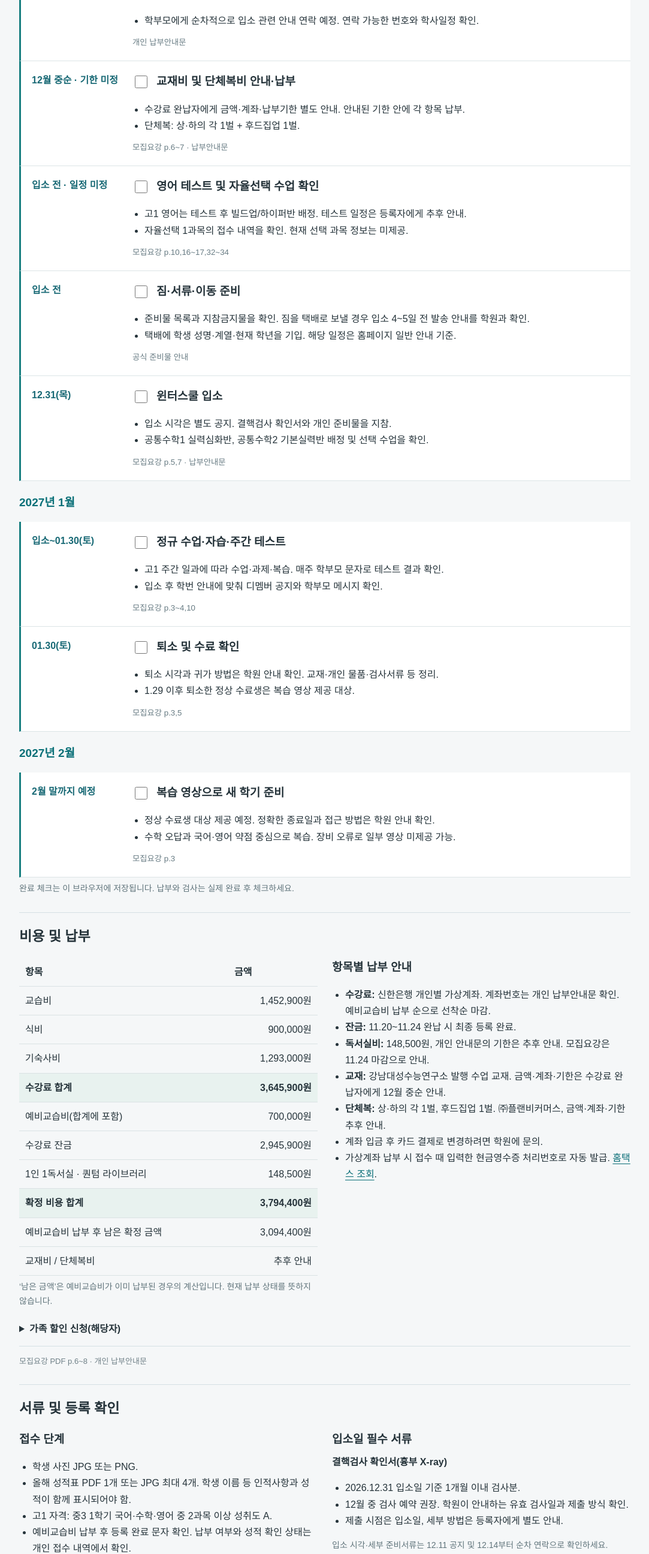
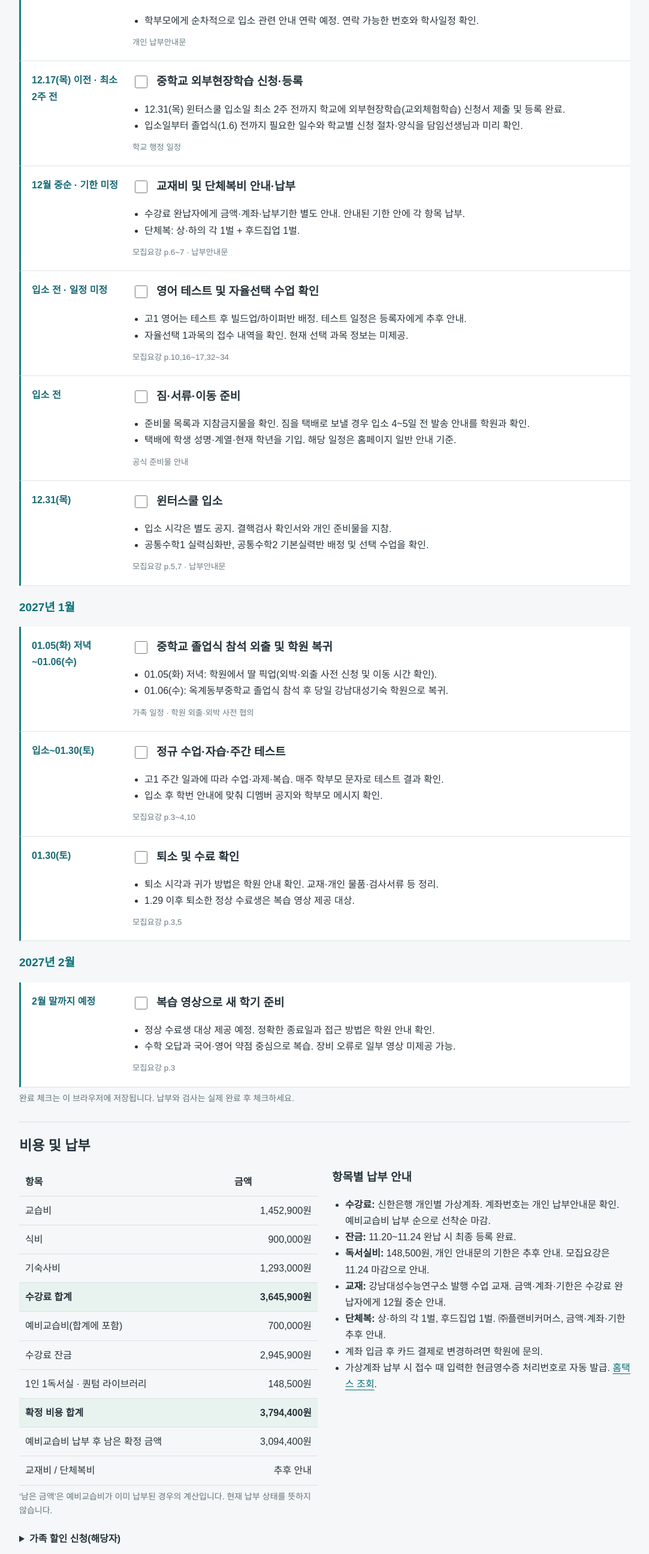
Before and after one commit to saebi98/saebi98.github.io, a plain HTML site: page winter.html in a window 1280 px wide. Shown: the part 1600-4191 px from the top of the page at 60% size, without its empty margins (98-1181 px from the left). Drawn offline with Linux system fonts and the light colour scheme.

Commit message:
Update winter.html with field trip registration and graduation schedule

```diff
--- a/winter.html
+++ b/winter.html
@@ -12,7 +12,7 @@
 <section class="band" id="timeline"><h2>준비 타임라인</h2><div class="controls"><button data-filter="all" aria-pressed="true">전체</button><button data-filter="payment" aria-pressed="false">납부</button><button data-filter="prepare" aria-pressed="false">준비·공지</button><button data-filter="school" aria-pressed="false">입소·학습</button><label><input type="checkbox" id="hideDone"> 완료 숨김</label><button id="print">인쇄</button></div><div id="events"></div><p class="muted">완료 체크는 이 브라우저에 저장됩니다. 납부와 검사는 실제 완료 후 체크하세요.</p></section>
 <section class="band" id="fees"><h2>비용 및 납부</h2><div class="grid"><div><table class="fees"><tbody><tr><th>항목</th><th>금액</th></tr><tr><td>교습비</td><td>1,452,900원</td></tr><tr><td>식비</td><td>900,000원</td></tr><tr><td>기숙사비</td><td>1,293,000원</td></tr><tr class="total"><td>수강료 합계</td><td>3,645,900원</td></tr><tr><td>예비교습비(합계에 포함)</td><td>700,000원</td></tr><tr><td>수강료 잔금</td><td>2,945,900원</td></tr><tr><td>1인 1독서실 · 퀀텀 라이브러리</td><td>148,500원</td></tr><tr class="total"><td>확정 비용 합계</td><td>3,794,400원</td></tr><tr><td>예비교습비 납부 후 남은 확정 금액</td><td>3,094,400원</td></tr><tr><td>교재비 / 단체복비</td><td>추후 안내</td></tr></tbody></table><p class="muted">‘남은 금액’은 예비교습비가 이미 납부된 경우의 계산입니다. 현재 납부 상태를 뜻하지 않습니다.</p></div><div><h3>항목별 납부 안내</h3><ul><li><b>수강료:</b> 신한은행 개인별 가상계좌. 계좌번호는 개인 납부안내문 확인. 예비교습비 납부 순으로 선착순 마감.</li><li><b>잔금:</b> 11.20~11.24 완납 시 최종 등록 완료.</li><li><b>독서실비:</b> 148,500원, 개인 안내문의 기한은 추후 안내. 모집요강은 11.24 마감으로 안내.</li><li><b>교재:</b> 강남대성수능연구소 발행 수업 교재. 금액·계좌·기한은 수강료 완납자에게 12월 중순 안내.</li><li><b>단체복:</b> 상·하의 각 1벌, 후드집업 1벌. ㈜플랜비커머스, 금액·계좌·기한 추후 안내.</li><li>계좌 입금 후 카드 결제로 변경하려면 학원에 문의.</li><li>가상계좌 납부 시 접수 때 입력한 현금영수증 처리번호로 자동 발급. <a href="https://hometax.go.kr">홈택스 조회</a>.</li></ul></div></div>
 <details><summary>가족 할인 신청(해당자)</summary><p>고1·고2 형제자매 동시 등록 또는 최근 3년 이내 퀘타 윈터 3주 이상 재원한 본인·형제자매는 교습비 10%, 퀘타 정규시즌 6개월 이상 또는 반수시즌 수료자의 형제자매는 교습비 30% 할인 대상입니다. 전체 수강료가 아닌 교습비 기준이며 대상 여부는 학원 확인이 필요합니다.</p><p>campusk@dshw.co.kr로 신청 학생 성명·생년월일, 이전 재원생 성명·기간과 가족관계증명서 제출(본인 재등원은 증명서 불필요). 잔금 납부 시 정산, 의대관 동시·교차 재원은 적용 불가.</p></details><p class="citation">모집요강 PDF p.6~8 · 개인 납부안내문</p></section>
-<section class="band" id="documents"><h2>서류 및 등록 확인</h2><div class="grid"><div><h3>접수 단계</h3><ul><li>학생 사진 JPG 또는 PNG.</li><li>올해 성적표 PDF 1개 또는 JPG 최대 4개. 학생 이름 등 인적사항과 성적이 함께 표시되어야 함.</li><li>고1 자격: 중3 1학기 국어·수학·영어 중 2과목 이상 성취도 A.</li><li>예비교습비 납부 후 등록 완료 문자 확인. 납부 여부와 성적 확인 상태는 개인 접수 내역에서 확인.</li><li>입력 성적과 증빙이 다르면 등록 취소 가능.</li></ul></div><div><h3>입소일 필수 서류</h3><p><b>결핵검사 확인서(흉부 X-ray)</b></p><ul><li>2026.12.31 입소일 기준 1개월 이내 검사분.</li><li>12월 중 검사 예약 권장. 학원이 안내하는 유효 검사일과 제출 방식 확인.</li><li>제출 시점은 입소일, 세부 방법은 등록자에게 별도 안내.</li></ul><p class="muted">입소 시각·세부 준비서류는 12.11 공지 및 12.14부터 순차 연락으로 확인하세요.</p></div></div><p class="citation">모집요강 PDF p.5,7 · 개인 납부안내문</p></section>
+<section class="band" id="documents"><h2>서류 및 등록 확인</h2><div class="grid"><div><h3>접수 단계</h3><ul><li>학생 사진 JPG 또는 PNG.</li><li>올해 성적표 PDF 1개 또는 JPG 최대 4개. 학생 이름 등 인적사항과 성적이 함께 표시되어야 함.</li><li>고1 자격: 중3 1학기 국어·수학·영어 중 2과목 이상 성취도 A.</li><li>예비교습비 납부 후 등록 완료 문자 확인. 납부 여부와 성적 확인 상태는 개인 접수 내역에서 확인.</li><li>입력 성적과 증빙이 다르면 등록 취소 가능.</li></ul></div><div><h3>입소일 필수 서류 및 중학교 행정</h3><p><b>결핵검사 확인서(흉부 X-ray)</b></p><ul><li>2026.12.31 입소일 기준 1개월 이내 검사분.</li><li>12월 중 검사 예약 권장. 학원이 안내하는 유효 검사일과 제출 방식 확인.</li><li>제출 시점은 입소일, 세부 방법은 등록자에게 별도 안내.</li></ul><p><b>중학교 외부현장학습 신청 및 졸업식 참석</b></p><ul><li><b>외부현장학습 등록:</b> 12.31 입소일 최소 2주 전(12.17 이전)까지 중학교에 외부현장학습(교외체험학습) 신청 완료.</li><li><b>졸업식 일정:</b> 2027.01.05(화) 저녁 딸 픽업 → 01.06(수) 졸업식 참석 후 학원 복귀(학원에 사전 외출·외박 신청).</li></ul><p class="muted">입소 시각·세부 준비서류는 12.11 공지 및 12.14부터 순차 연락으로 확인하세요.</p></div></div><p class="citation">모집요강 PDF p.5,7 · 개인 납부안내문 · 가족 일정</p></section>
 <section class="band" id="courses"><h2>고1 수업 및 주간 일과</h2><div class="grid"><div class="course"><h3>공통수학1 · 실력심화반</h3><p>이성현 선생님 · 월/수/금 13:30~17:00</p><p>다항식, 나머지정리, 인수분해, 복소수, 이차방정식·이차함수, 여러 방정식·부등식, 경우의 수·순열·조합·행렬.</p><p class="muted">핵심 내신 개념과 심화 기출, 워크북·복습 테스트·오답 자료 제공.</p></div><div class="course"><h3>공통수학2 · 기본실력반</h3><p>김종우 선생님 · 화/목 13:30~17:00</p><p>평면좌표·직선·원, 도형의 이동, 집합·명제, 절대부등식, 함수·유리함수·무리함수.</p><p class="muted">기본 개념과 빈출 유형, 수준별 과제·미니 테스트, 학부모 결과 안내.</p></div><div class="course"><h3>국어 · 주찬우 선생님</h3><p>화/목 08:30~12:00 · 문학·독서</p><p>고전·현대 시와 소설, 인문·법경제·과학기술 독해. 필수 개념·어휘와 논리, 과제·테스트 피드백.</p></div><div class="course"><h3>영어 · 분반 추후 안내</h3><p>금 08:30~12:00 · 테스트 후 빌드업/하이퍼 배정</p><p>빌드업 김지은: 독해·어법·서술형, 주간 어휘 200개. 하이퍼 안성찬: 심화 구문·논리 독해, 주간 어휘 300개.</p></div><div class="course"><h3>통합과학1 · 신민 선생님</h3><p>월 08:30~12:00</p><p>판구조론, 주기율·화학 결합, 세포·정보 흐름, 운동·중력. 과제·테스트 결과 학생/학부모 발송.</p></div><div class="course"><h3>통합사회1 · 진민 선생님</h3><p>수 08:30~12:00</p><p>기후·문화권, 행복·정의관, 자본주의·무역, 헌법·기본권·문화변동. 주간 복습 테스트 및 개별 피드백.</p></div></div>
 <details open><summary>자율선택 수업 · 신청 과목 확인 필요</summary><p>토요일 오전 수업 중 1개 선택. 강의계획서는 08:00~12:00로 안내하지만 주당 시수표는 3시간으로 기재되어 실제 운영시간은 학원 확인 필요.</p><ul><li><b>대수 수능 맛보기 / 조병화:</b> 대수 선행 경험 필요. 거듭제곱근·지수로그·삼각함수·수열.</li><li><b>미적분Ⅰ 수능 맛보기 / 안경수:</b> 미적분 기본 개념 선행 필요. 미분·도함수 활용·적분.</li><li><b>국어 문법 특강 / 박금병:</b> 품사·문장성분·단어형성·높임·시제·중세국어.</li><li><b>문학 특강 / 김성준:</b> 현대시·고전시가·현대소설·고전소설의 감상 및 문제 적용.</li></ul></details>
 <div class="scroll"><table class="week"><caption>주간 수업 예시 · 학원 사정에 따라 변경 가능</caption><thead><tr><th>시간</th><th>월</th><th>화</th><th>수</th><th>목</th><th>금</th><th>토</th><th>일</th></tr></thead><tbody><tr><th>08:30~12:00</th><td>통합과학1</td><td>국어</td><td>통합사회1</td><td>국어</td><td>영어</td><td>자율선택<br>08:00 시작</td><td>자율학습</td></tr><tr><th>13:30~17:00</th><td>공수1 심화</td><td>공수2 기본</td><td>공수1 심화</td><td>공수2 기본</td><td>공수1 심화</td><td>자율학습</td><td>자율학습</td></tr></tbody></table></div>
@@ -28,10 +28,12 @@ const events=[
 ['xray','2026년 12월','12월 중 · 검사일 확인','prepare','흉부 X-ray 검사 및 확인서 준비',['12.31 입소일 기준 1개월 이내 검사분 필요. 학원 공지에서 유효 검사일·제출 방식 확인.','입소 시 제출할 확인서를 준비하고 분실되지 않도록 보관.'],'모집요강 p.7 · 납부안내문'],
 ['notice','2026년 12월','12.11(금) 예정','prepare','입소 안내문 확인',['홈페이지 입소 안내문 공지 예정. 입소 시각, 준비물, 서류 제출 방식 및 이동 방법 확인.'],'개인 납부안내문'],
 ['call','2026년 12월','12.14(월)부터 순차','prepare','학부모 입소 안내 연락 확인',['학부모에게 순차적으로 입소 관련 안내 연락 예정. 연락 가능한 번호와 학사일정 확인.'],'개인 납부안내문'],
+['fieldtrip','2026년 12월','12.17(목) 이전 · 최소 2주 전','prepare','중학교 외부현장학습 신청·등록',['12.31(목) 윈터스쿨 입소일 최소 2주 전까지 학교에 외부현장학습(교외체험학습) 신청서 제출 및 등록 완료.','입소일부터 졸업식(1.6) 전까지 필요한 일수와 학교별 신청 절차·양식을 담임선생님과 미리 확인.'],'학교 행정 일정'],
 ['materials','2026년 12월','12월 중순 · 기한 미정','payment','교재비 및 단체복비 안내·납부',['수강료 완납자에게 금액·계좌·납부기한 별도 안내. 안내된 기한 안에 각 항목 납부.','단체복: 상·하의 각 1벌 + 후드집업 1벌.'],'모집요강 p.6~7 · 납부안내문'],
 ['english','2026년 12월','입소 전 · 일정 미정','prepare','영어 테스트 및 자율선택 수업 확인',['고1 영어는 테스트 후 빌드업/하이퍼반 배정. 테스트 일정은 등록자에게 추후 안내.','자율선택 1과목의 접수 내역을 확인. 현재 선택 과목 정보는 미제공.'],'모집요강 p.10,16~17,32~34'],
 ['packing','2026년 12월','입소 전','prepare','짐·서류·이동 준비',['준비물 목록과 지참금지물을 확인. 짐을 택배로 보낼 경우 입소 4~5일 전 발송 안내를 학원과 확인.','택배에 학생 성명·계열·현재 학년을 기입. 해당 일정은 홈페이지 일반 안내 기준.'],'공식 준비물 안내'],
 ['entry','2026년 12월','12.31(목)','school','윈터스쿨 입소',['입소 시각은 별도 공지. 결핵검사 확인서와 개인 준비물을 지참.','공통수학1 실력심화반, 공통수학2 기본실력반 배정 및 선택 수업을 확인.'],'모집요강 p.5,7 · 납부안내문'],
+['graduation','2027년 1월','01.05(화) 저녁~01.06(수)','school','중학교 졸업식 참석 외출 및 학원 복귀',['01.05(화) 저녁: 학원에서 딸 픽업(외박·외출 사전 신청 및 이동 시간 확인).','01.06(수): 옥계동부중학교 졸업식 참석 후 당일 강남대성기숙 학원으로 복귀.'],'가족 일정 · 학원 외출·외박 사전 협의'],
 ['study','2027년 1월','입소~01.30(토)','school','정규 수업·자습·주간 테스트',['고1 주간 일과에 따라 수업·과제·복습. 매주 학부모 문자로 테스트 결과 확인.','입소 후 학번 안내에 맞춰 디멤버 공지와 학부모 메시지 확인.'],'모집요강 p.3~4,10'],
 ['exit','2027년 1월','01.30(토)','school','퇴소 및 수료 확인',['퇴소 시각과 귀가 방법은 학원 안내 확인. 교재·개인 물품·검사서류 등 정리.','1.29 이후 퇴소한 정상 수료생은 복습 영상 제공 대상.'],'모집요강 p.3,5'],
 ['review','2027년 2월','2월 말까지 예정','school','복습 영상으로 새 학기 준비',['정상 수료생 대상 제공 예정. 정확한 종료일과 접근 방법은 학원 안내 확인.','수학 오답과 국어·영어 약점 중심으로 복습. 장비 오류로 일부 영상 미제공 가능.'],'모집요강 p.3']
```
